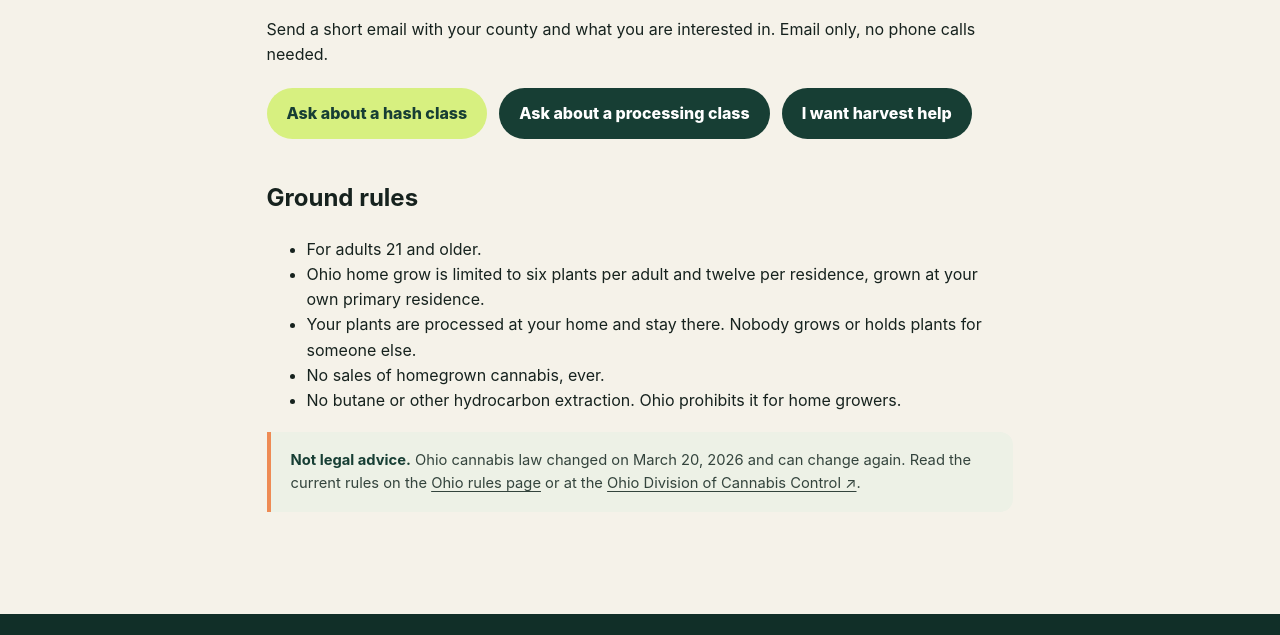
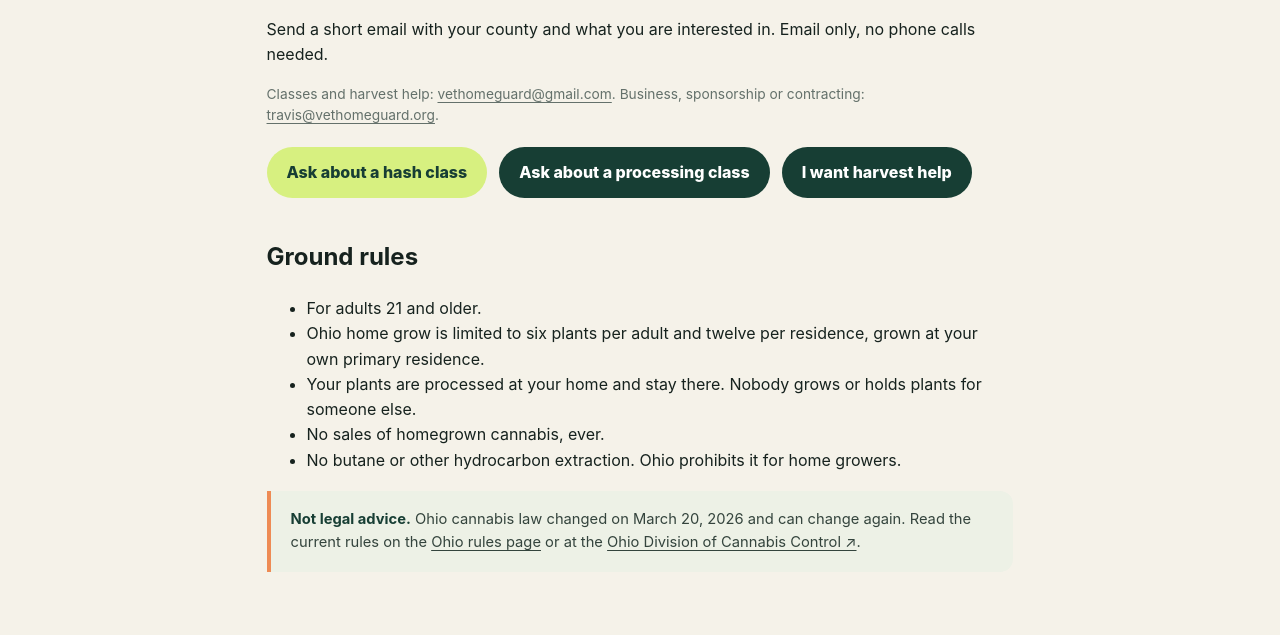
Before and after one commit to travisvought-byte/OhioWeed, a plain HTML site: page veteran-grow.html in a window 1280 px wide. Shown: the part 1081-1716 px from the top of the page. Drawn offline with Linux system fonts and the light colour scheme.

Commit message:
Use vethomeguard@gmail.com for grow class and harvest inquiries
The three interest buttons now go to vethomeguard@gmail.com. A line under
them names that address for classes and harvest help, and keeps
travis@vethomeguard.org for business, sponsorship and contracting.

Co-Authored-By: Claude Opus 5 <noreply@anthropic.com>
Claude-Session: https://claude.ai/code/session_01RbGcmbs2P7fYwrivXpdTdG

```diff
--- a/veteran-grow.html
+++ b/veteran-grow.html
@@ -18,10 +18,11 @@
 
 <h2>Tell us what you need</h2>
 <p>Send a short email with your county and what you are interested in. Email only, no phone calls needed.</p>
+<p class="result-meta">Classes and harvest help: <a href="mailto:vethomeguard@gmail.com">vethomeguard@gmail.com</a>. Business, sponsorship or contracting: <a href="mailto:travis@vethomeguard.org">travis@vethomeguard.org</a>.</p>
 <div class="guide-links">
-<a class="button" href="mailto:travis@vethomeguard.org?subject=Hash%20class">Ask about a hash class</a>
-<a class="button dark" href="mailto:travis@vethomeguard.org?subject=Processing%20class">Ask about a processing class</a>
-<a class="button dark" href="mailto:travis@vethomeguard.org?subject=Harvest%20help%20interest">I want harvest help</a>
+<a class="button" href="mailto:vethomeguard@gmail.com?subject=Hash%20class">Ask about a hash class</a>
+<a class="button dark" href="mailto:vethomeguard@gmail.com?subject=Processing%20class">Ask about a processing class</a>
+<a class="button dark" href="mailto:vethomeguard@gmail.com?subject=Harvest%20help%20interest">I want harvest help</a>
 </div>
 
 <h2>Ground rules</h2>
```
